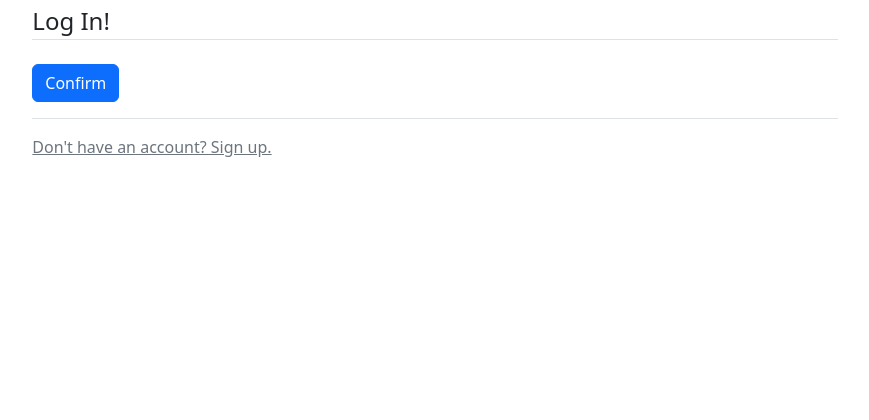
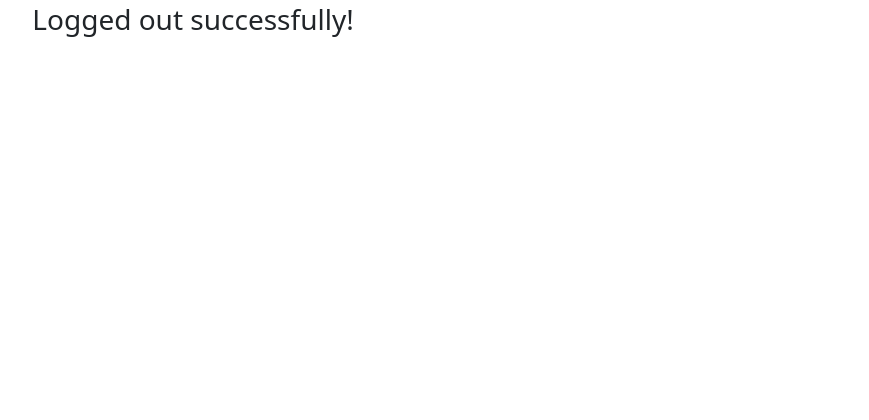
Before and after one commit to chiarag0/djangoProject, a Django app: page /logout/ in a window 1280 px wide. Shown: the part 337-757 px from the top of the page, without its empty margins (205-1074 px from the left). Run offline with Django 4.2, Linux system fonts and the light colour scheme; some libraries are stand-ins or nearby versions.

Commit message:
Update logout.html

```diff
--- a/templates/users/logout.html
+++ b/templates/users/logout.html
@@ -6,16 +6,7 @@
 <!-- -->
 {% block content %}
 <div class="container">
-  <form method="POST">
-    {% csrf_token %}
-    <fieldset class="form-group">
-      <legend class="border-bottom mb-4">Log In!</legend>
-      {{ form|crispy }}
-    </fieldset>
-  </form>
-  <div class="border-top pt-3">
-    <a class="text-muted" href="{% url 'user-register' %}">Don't have an account? Sign up.</a>
-  </div>
+  <h3> Logged out successfully!</h3>
 </div>
 <!-- -->
 {% endblock content %}
```
